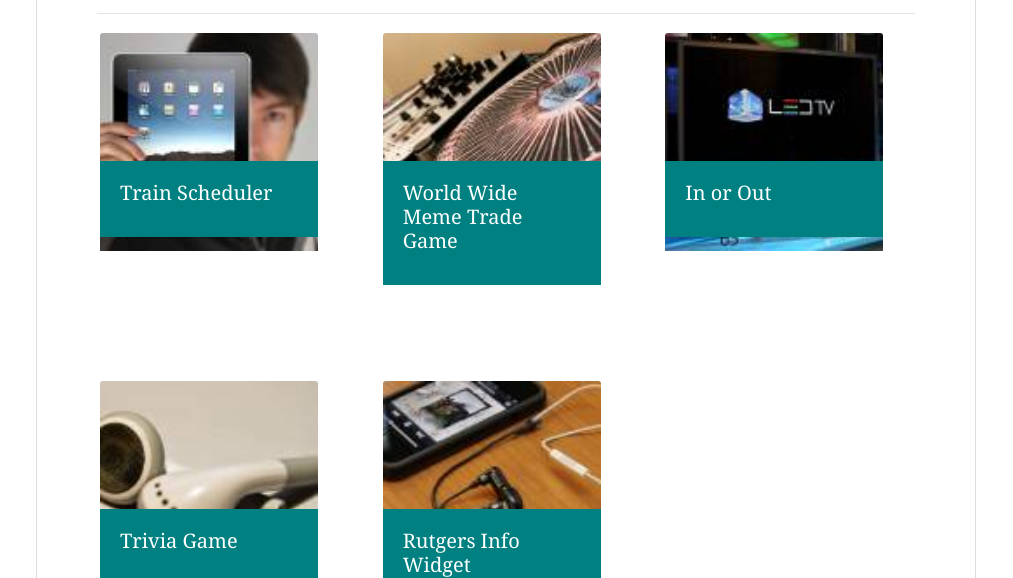
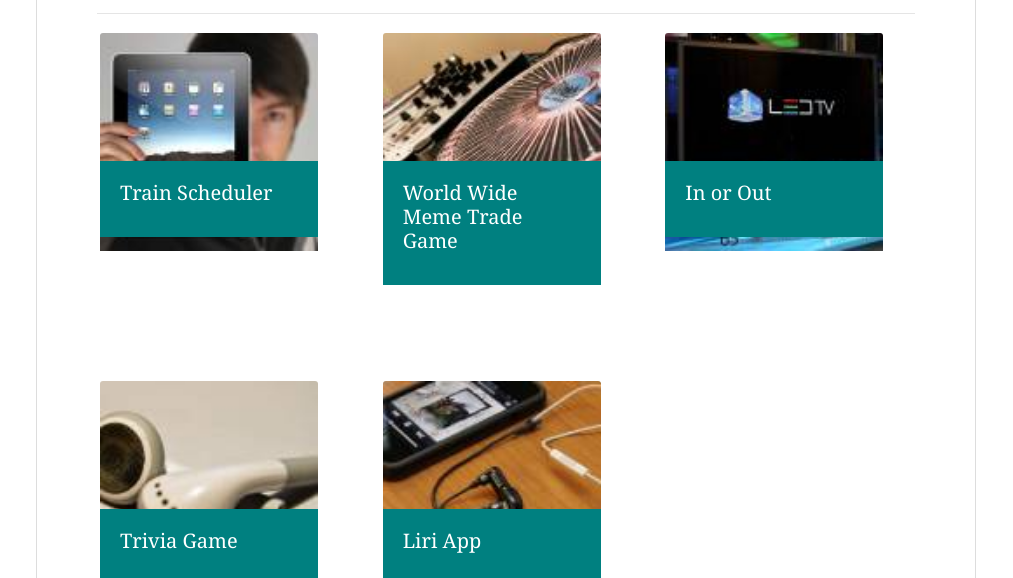
Before and after one commit to Laura-Neff/Bootstrap-Portfolio, a plain HTML site: page portfolio.html in a window 1280 px wide. Shown: the part 222-800 px from the top of the page, without its empty margins (189-1202 px from the left). Drawn offline with nearby package versions, Linux system fonts and the light colour scheme.

```diff
--- a/portfolio.html
+++ b/portfolio.html
@@ -95,11 +95,12 @@
                   </div>
 
 
+
                     <div class="col-4">
                   <div class="card" style="width: 14rem;">
                     <img class="card-img-top" src="images/Rutgers.jpg" alt="Card image cap">
                     <div class="card-body">
-                      <h5 class="card-title">Rutgers Info Widget</h5>
+                      <h5 class="card-title">Liri App</h5>
 
                     </div>
                   </div>
@@ -134,6 +135,8 @@
 
 
 
+
+
                 </div>
                 </div>
                 </div>
```
